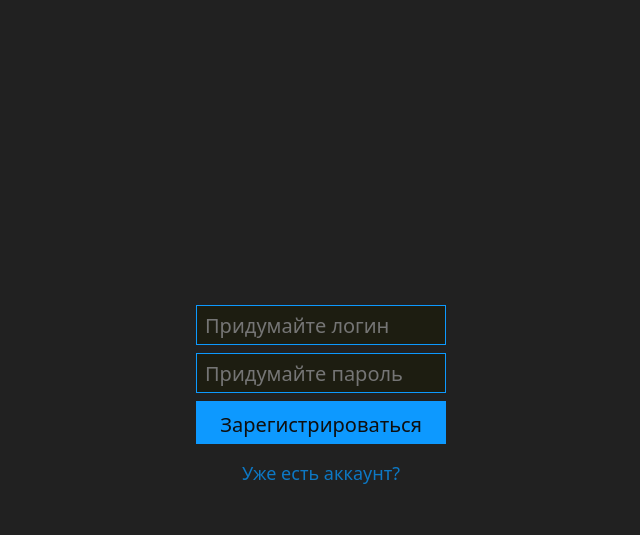
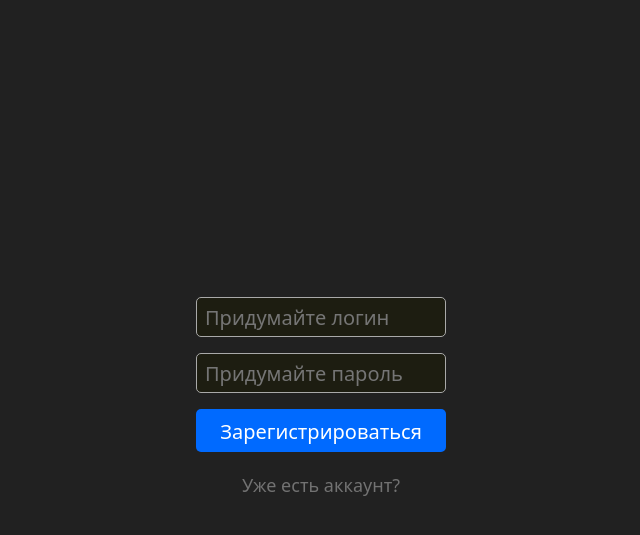
Before and after one commit to RuveMaximus/memes-site, a Django app: page /user/register/ in a window 1280 px wide. Shown: the top 535 px of the page, without its empty margins (319-959 px from the left). Run offline with Django 4.2, Linux system fonts and the light colour scheme.

Commit message:
0:1 me:nikita

```diff
--- a/shmemes/static/user/form.css
+++ b/shmemes/static/user/form.css
@@ -14,7 +14,8 @@ input, button{
     background-color: #1d1d11;
     color: #ffffff;
     font-size: 20px !important;
-    border: 1px solid #0D99FF;
+    border: 1px solid #a9a9a9;
+    border-radius: 5px !important;
 }
 input:-webkit-autofill,
 input:-webkit-autofill:hover,
@@ -28,25 +29,25 @@ input:hover{
 input:focus{
     background-color: #212121;
     border: none;
-    outline: 3px solid #92ceff;
+    outline: 3px solid #a9a9a9;
 }
 
 
 button{
     height: 43px;
-    background-color: #0D99FF;
-    color: #0f0f0f;
+    background-color: #006aff;
+    color: #ffffff;
     font-weight: 400;
+    border: none;
 }
 button:hover{
-    background-color: #73c0ff;
+    background-color: #1152ad;
     transition: transform .2s;
     transform: scale(1.05);
 }
 
 button:active{
     background-color: #212121;
-    color: #ffffff;
     box-shadow: 0px 0px 7px 3px rgba(0, 0, 0, 1);
 }
 
@@ -54,12 +55,12 @@ button:active{
 a{
     text-align: center;
     font-size: 18px !important;
-    color: #0d78c4 !important;
+    color: #727272 !important;
     text-decoration: none !important;
 }
 
 a:hover{
     transition: transform .3s;
-    color: #0D99FF !important;
+    color: #a9a9a9 !important;
     transform: scale(1.05);
 }
--- a/shmemes/user/templates/login.html
+++ b/shmemes/user/templates/login.html
@@ -7,10 +7,10 @@
 
 {% block content %}
 <div class="d-inline-flex flex-column">
-    <input class="p-2 m-1" id="username" type="text" placeholder="Логин">
-    <input class="p-2 m-1" id="password" type="password" placeholder="Пароль">
+    <input class="p-2 m-2" id="username" type="text" placeholder="Логин">
+    <input class="p-2 m-2" id="password" type="password" placeholder="Пароль">
 
-    <button class="p-2 m-1" onclick="login()">Войти</button>
+    <button class="p-2 m-2" onclick="login()">Войти</button>
     <a class="p-2" href="/user/register/">Впервые у нас?</a>
 </div>
 {% endblock %}
--- a/shmemes/user/templates/register.html
+++ b/shmemes/user/templates/register.html
@@ -7,10 +7,10 @@
 
 {% block content %}
     <div class="d-inline-flex flex-column">
-        <input class="p-2 m-1" id="username" type="text" placeholder="Придумайте логин">
-        <input class="p-2 m-1" id="password" type="password" placeholder="Придумайте пароль">
+        <input class="p-2 m-2" id="username" type="text" placeholder="Придумайте логин">
+        <input class="p-2 m-2" id="password" type="password" placeholder="Придумайте пароль">
 
-        <button class="p-2 m-1" onclick="register()">Зарегистрироваться</button>
+        <button class="p-2 m-2" onclick="register()">Зарегистрироваться</button>
         <a class="p-2 m-1" href="/user/login/">Уже есть аккаунт?</a>
     </div>
 {% endblock %}
```
